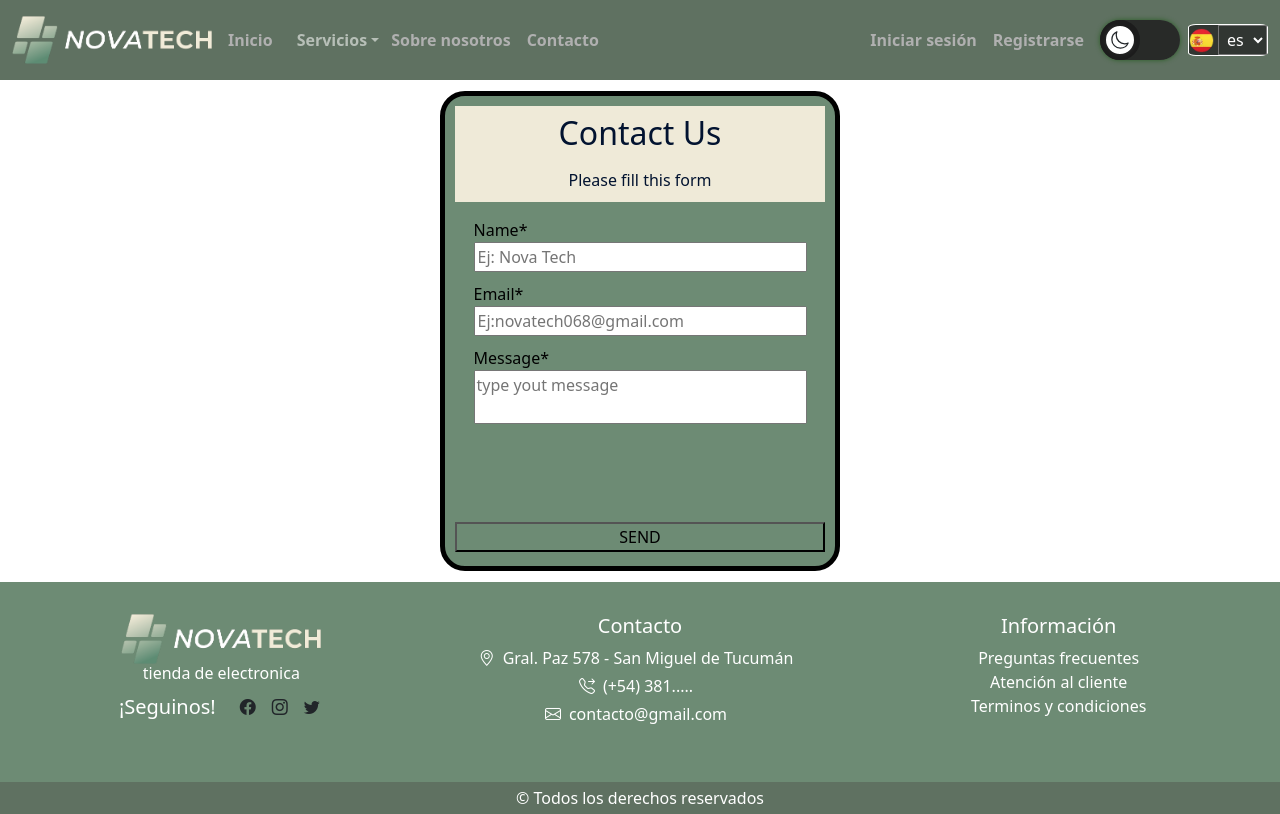
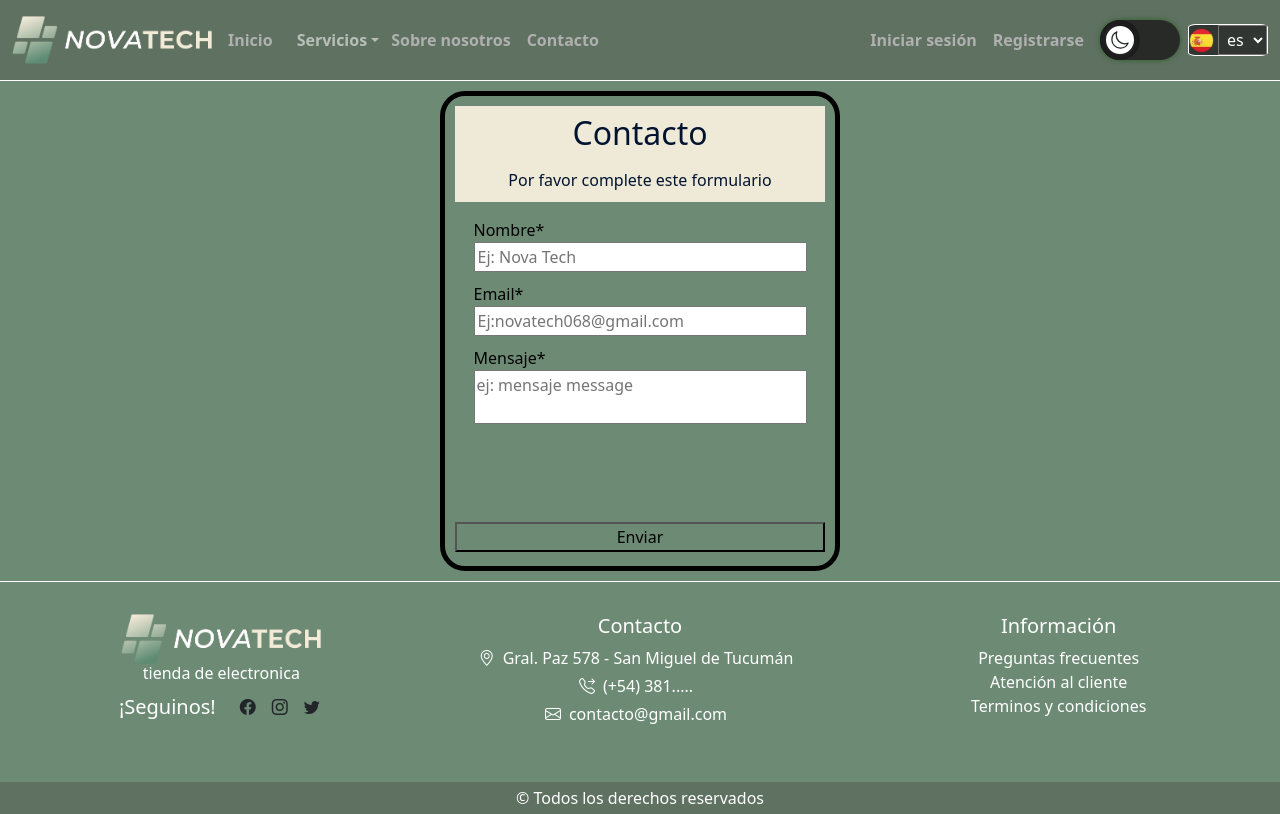
Before and after one commit to Leonelsk8/Nova-tech-front, a React (Vite) app: page /contact in a window 1280 px wide. Built offline with nearby package versions, Linux system fonts and the light colour scheme.

Commit message:
subiendo cambios seccion idioma cp

```diff
--- a/src/App.jsx
+++ b/src/App.jsx
@@ -6,11 +6,12 @@ import es from './Spanish.json';
 import Store from './components/store/Store';
 import Navbar from './components/navbar/Navbar';
 import Footer from './components/footer/Footer';
-import Register from './pages/Register';
+import Register from './page/Register'
 import { Routes, Route } from 'react-router-dom';
 import AboutUS from './components/aboutUS/AboutUS';
 import Contact from './components/contact/Contact';
 import NotFound from './components/page/NotFound';
+
 
 const App = () => {
   const [lang, setLang] = useState(es);
@@ -45,10 +46,10 @@ const App = () => {
           path='/prod/:id'
           element={isLog ? <h1>hola</h1> : <h1>chau</h1>}
         />
-        <Route path='aboutUs' element={<AboutUS/>} />
-        <Route path='/contact' element={<Contact />} />
+        <Route path='aboutUs' element={<AboutUS modeDL={bgMode} textDL={textMode} lang={lang}/>} />
+        <Route path='/contact' element={<Contact modeDL={bgMode} textDL={textMode} lang={lang}/>} />
         <Route path='/login' element={<h1>aca va el login</h1>} />
-        <Route path='*' element={< NotFound/>} />
+        <Route path='notfount' element={< NotFound modeDL={bgMode} textDL={textMode} lang={lang}/>} />
         <Route
           path='/register'
           element={<Register modeDL={bgMode} textDL={textMode} lang={lang} />}
--- a/src/English.json
+++ b/src/English.json
@@ -80,8 +80,22 @@
     "panelEndTreefive": "More than 10 years of experience in e-commerce."
   },
 
-  "Footer":{
-    "title": "example"
+  "Aboutus":{
+    "title": "About us",
+    "parrafo": "Welcome to our appliance store! We are a company passionate about technology and committed to providing our customers with the best shopping experience. In our extensive catalog you will find a variety of brands and models, all carefully selected to ensure offer you the best quality and performance. We focus not only on offering you high-quality products, but also a unique and satisfying shopping experience. We invite you to visit us and discover everything we have to offer. We are waiting for you with open arms! !",
+
+    "Leo": "Age: 22 years old Student: Web Development (Rolling Code) Information systems engineering student, reason that motivated me to do code school. And now my biggest hobby is programming because it's something I like. I have programming bases thanks to the engineering degree",
+     "Ivan": "Age: 27 Years Student: Web Development (rolling Code) Starting my path as a developer. My goal is to specialize and get to know development tools in depth to be able to create complex structures in a deep and professional way",
+     "Matias": "Age: 27 Years Student: Web Development (Rolling Code). I am a student of Engineering and RollingCode to broaden my knowledge of programming languages",
+     "Carlos": "Age: 34 Years Student: Web Development (rolling Code) Currently working in private security, I have not defined what to do at the end of the course, but with great expectations of changing my future."
+  },
+  "Contact":{
+    "Contac": "Contact",
+    "subtitle":"Please complete this form",
+    "nombre": "Name",
+    "email":"Email",
+    "mensaje": "Message",
+    "enviar": "Send"
   },
 
   "Cartshop":{
--- a/src/Spanish.json
+++ b/src/Spanish.json
@@ -79,11 +79,22 @@
     "panelEndTreefor": "Productos de alta calidad a precios bajos.",
     "panelEndTreefive": "Más de 10 años de experiencia en el comercio electrónico."
   },
-  "Footer":{
-    "title": "ejemplos"
+  "Aboutus":{
+    "title": "Sobre Nosotros",
+    "parrafo": "Bienvenidos a nuestra tienda de electrodomésticos! Somos una empresa apasionada por la tegnologia y comprometida con brindar a nuestros clientes la mejor experiencia de compras. En nuestro amplio catalogo encontraras una variedad de marcas y modelos, todos cuidadosamente seleccionados para asegurarnos de ofrecerte la mejor calidad y rendimiento. Nos enfocamos no solo en ofrecerte productos de alta calidad, si no tambien una experiencia de compra unica y satisfactoria. Te invitamos a que nos visites y descubras todo que tenemos para ofrecerte. ¡te esperamos con los brazoz abiertos!",
+    "Leo": "Edad: 22 años Estudiante: Desarrolo Web (Rolling Code) Estudiante de ingenieria en sistemas de información, razon que me motivo a hacer el code school. Y ahora mi mayor pasatiempo es progrmar poirque es algo que me gusta. Tengo bases de programacion gracias a la carrera de ingenieria",
+    "Ivan": "Edad: 27 Años Estudiante: Desarrollo Web (rolling Code) Empezando mi camino como desarrollador. Mi objetivo es especializarme y conocer a fondo las herramientas de desarrollo para poder crear estructuras complejas de manera profunda y profesional",
+    "Matias": "Edad: 27 Años Estudiante: Desarrollo Web (Rolling Code). Soy estudiante de Ingenieria y RollingCode para ampliar mis conocimientos sobre lenguajes de programacion",
+    "Carlos": "Edad: 34 Años Estudiante: Desarrollo Web (rolling Code) Actualmente trabajando de seguridad privada, no tengo definido que hacer al finalizar el cursado, pero con grande expectátivas de cambiar mi futuro."
   },
-  "Cartshop":{
-    "shops": "ejemplos venta"
+  "Contact":{
+    "Contac": "Contacto",
+    "subtitle": "Por favor complete este formulario",
+    "nombre": "Nombre",
+    "email": "Email",
+    "mensaje": "Mensaje",
+    "enviar": "Enviar",
+    "tipo": "Escribe tu mensaje"
   },
   "Register": {
     "title": "Registro",
--- a/src/components/aboutUS/AboutUS.jsx
+++ b/src/components/aboutUS/AboutUS.jsx
@@ -1,7 +1,8 @@
 import './AboutUs.css';
 import { Link } from 'react-router-dom';
 
-const AboutUS = () => {
+const AboutUS = (props) => {
+  const { modeDL, textDL, lang } = props;
   return (
     <section className='section-white'>
       <div className='conteiner container-fluid'>
@@ -9,21 +10,11 @@ const AboutUS = () => {
           <div className='text-center'>
             <h2 className='section-title'></h2>
             <div className='banner'>
-              <h1>Sobre Nosotros</h1>
+              <h1>{lang.Aboutus.title}</h1>
               <div>
                 <small>
                   <h5>
-                    ¡Bienvenidos a nuestra tienda de electrodomésticos! Somos
-                    una empresa apasionada por la tecnología y comprometida con
-                    brindar a nuestros clientes la mejor experiencia de compra.
-                    En nuestro amplio catálogo encontrarás una variedad de
-                    marcas y modelos, todos cuidadosamente seleccionados para
-                    asegurarnos de ofrecerte la mejor calidad y rendimiento. Nos
-                    enfocamos no solo en ofrecerte productos de alta calidad,
-                    sino también una experiencia de compra única y
-                    satisfactoria. Te invitamos a que nos visites y descubras
-                    todo lo que tenemos para ofrecerte. ¡Te esperamos con los
-                    brazos abiertos!
+                  {lang.Aboutus.parrafo}
                   </h5>
                 </small>
               </div>
@@ -37,11 +28,7 @@ const AboutUS = () => {
               <h3>Leonel Gomez</h3>
               <div className='team-info'>
                 <p>
-                  Edad: 22 Años Estudiante: Desarrollo Web (rolling Code)
-                  Estudiante de ingeniería en sistemas de información, razón que
-                  me motivó a hacer Code school. Y ahora mi mayor pasatiempo es
-                  programar porque es algo que me gusta. Tengo bases de
-                  programación gracias a la carrera de Ingeniería.
+                {lang.Aboutus.Leo}
                 </p>
                 <div className='d-flex justify-content-center'>
                   <div>
@@ -71,11 +58,7 @@ const AboutUS = () => {
               <h3>Ivan Economo</h3>
               <div className='team-info'>
                 <p>
-                  Edad: 27 Años Estudiante: Desarrollo Web (rolling Code)
-                  Empezando mí camino como desarrollador. Mi objetivo es
-                  especializarme y conocer a fondo las herramientas de
-                  desarrollo para poder crear estructuras complejas de manera
-                  profunda y profesional.
+                {lang.Aboutus.Ivan}
                 </p>
                 <div className='d-flex justify-content-center'>
                   <div>
@@ -105,9 +88,7 @@ const AboutUS = () => {
               <h3>Matias Rosales</h3>
               <div className='team-info'>
                 <p>
-                  Edad: 27 Años Estudiante: Desarrollo Web (rolling Code). Soy
-                  estudiante de Ingenieria y empecé en RollingCode para ampliar
-                  mis conocimientos sobre lenguajes de programación.
+                {lang.Aboutus.Matias}
                 </p>
                 <div className='d-flex justify-content-center'>
                   <div>
@@ -137,10 +118,7 @@ const AboutUS = () => {
               <h3>Pereyra Carlos</h3>
               <div className='team-info'>
                 <p>
-                  Edad: 34 Años Estudiante: Desarrollo Web (rolling Code)
-                  Actualmente trabajando de seguridad privada, no tengo definido
-                  que hacer al finalizar el cursado, pero con grandes
-                  expectátivas de cambiar mi futuro.
+                {lang.Aboutus.Carlos}
                 </p>
                 <div className='d-flex justify-content-center'>
                   <div>
--- a/src/components/contact/Contact.jsx
+++ b/src/components/contact/Contact.jsx
@@ -2,7 +2,8 @@ import { useRef } from 'react';
 import './Contact.css';
 import emailjs from '@emailjs/browser';
 
-const Contact = () => {
+const Contact = (props) => {
+  const { modeDL, textDL, lang } = props;
   const refForm = useRef();
   const handleSubmit = (event) => {
     event.preventDefault();
@@ -20,12 +21,12 @@ const Contact = () => {
     <div className='d-flex justify-content-center'>
       <form className='contact' ref={refForm} action='' onSubmit={handleSubmit}>
         <div className='header-contact'>
-          <h2>Contact Us </h2>
-          <p>Please fill this form</p>
+          <h2>{lang.Contact.Contac}</h2>
+          <p>{lang.Contact.subtitle}</p>
         </div>
         <fieldset className='field-name'>
           <label className='symbol-required name' htmlFor=' Name'>
-            Name
+          {lang.Contact.nombre}
           </label>
           <input
             name='username'
@@ -36,7 +37,7 @@ const Contact = () => {
         </fieldset>
         <fieldset className='field-email'>
           <label className='symbol-required' name='email'>
-            Email
+          {lang.Contact.email}
           </label>
           <input
             placeholder='Ej:novatech068@gmail.com'
@@ -48,18 +49,18 @@ const Contact = () => {
         </fieldset>
         <fieldset className='field-message'>
           <label className='symbol-required'>
-            Message
+          {lang.Contact.mensaje}
             </label>
           <textarea className='textareaResponsive'
             maxLength='500'
-            placeholder='type yout message'
+            placeholder='ej: mensaje message'
             name='message'
             id=''
             cols='30'
             rows=''
           />
         </fieldset>
-        <button className='btn-send'>SEND</button>
+        <button className='btn-send'>{lang.Contact.enviar}</button>
       </form>
     </div>
   );
--- a/src/components/page/NotFound.jsx
+++ b/src/components/page/NotFound.jsx
@@ -4,18 +4,16 @@ import './NotFount.css';
 
 const NotFound = () => {
   return (
-    <div className>
-      <Container className>
+    <div className='container md-12 ms-6'>
         <Row className='mt-5'>
           <Col md={{ span: 6, offset: 3 }} className='text-center'>
             <img className='img' src='/img/error.png' alt='error 404' />
-            <h2> estas en el camino Incorrecto</h2>
+            <h2> Estas en el camino Incorrecto</h2>
             <p>
-              Regresa al <Link to='Routes.Home'>Inicio</Link>
+              Regresa al <Link to='Routes.Home' className='inicio'>Inicio</Link>
             </p>
           </Col>
         </Row>
-      </Container>
     </div>
   );
 };
--- a/src/components/page/NotFount.css
+++ b/src/components/page/NotFount.css
@@ -1,4 +1,22 @@
+body {
+  background-color: #6D8B74;
+
+  height: 100vh;
+}
+
 .img  {
-  width: 80%;
-  height: 80%;
+  width: 100%;
+  border-radius: 50px;
 }
+
+h2 {
+  color: #fff;
+  }
+
+p {
+  color: #fff;
+}
+
+.inicio {
+  color: blue;
+}
```
Also changed, not shown: src/page/ProductPage.jsx (renamed from src/pages/ProductPage.jsx), src/page/Register.jsx (renamed from src/pages/Register.jsx).
